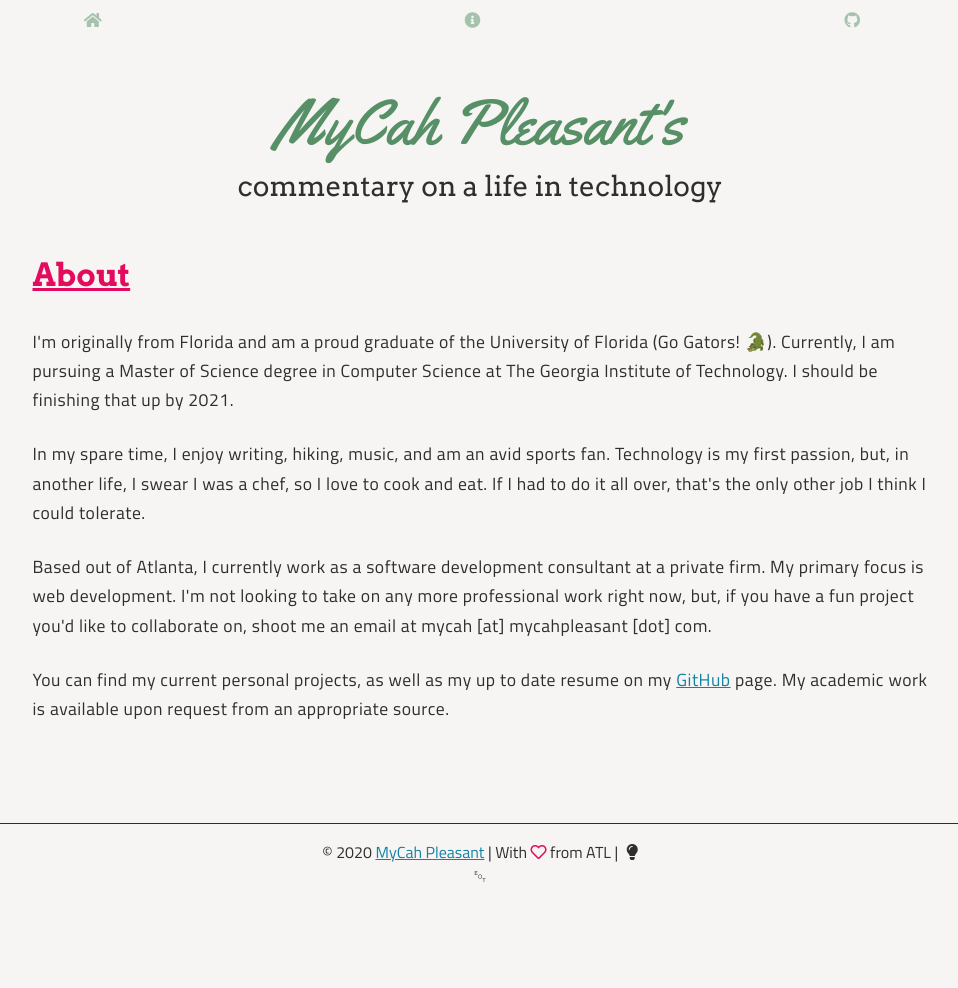
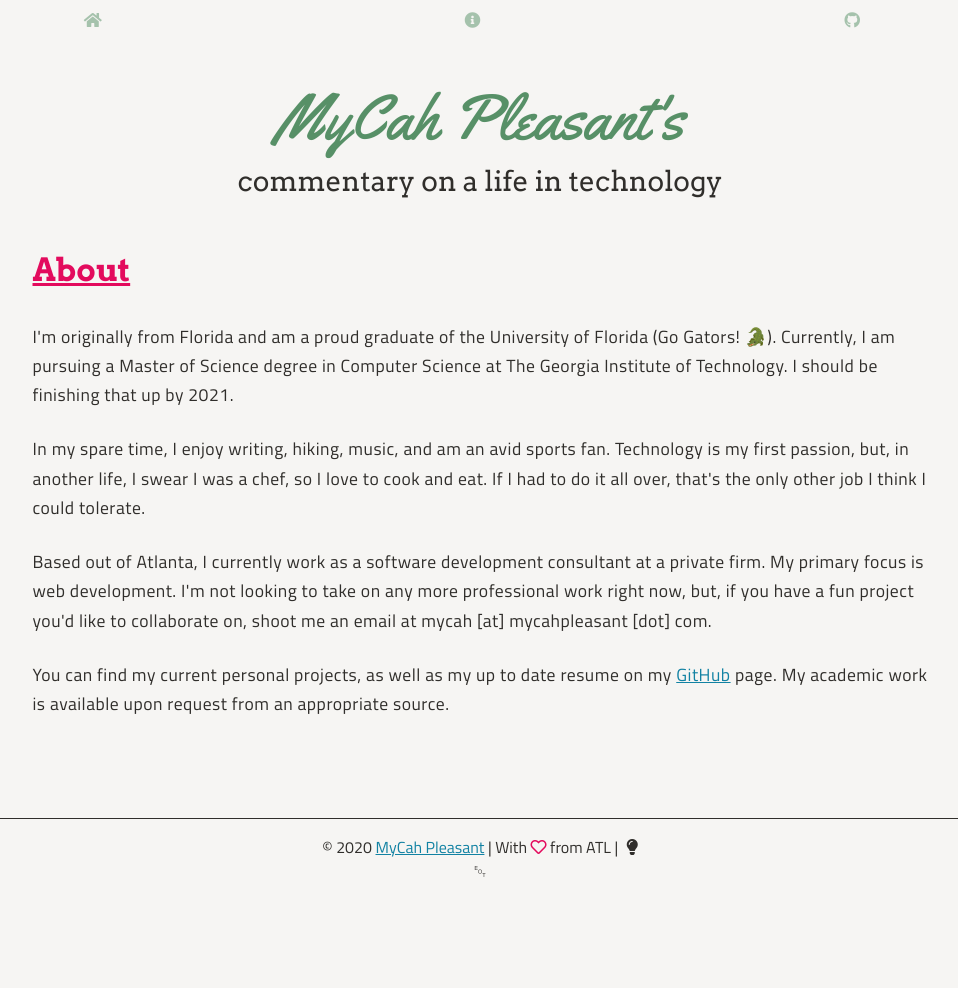
Before and after one commit to mycahp/mycahpleasant.com-jekyll, a Jekyll site: the page built from about.html, in a window 1280 px wide. Shown: the whole page, without its empty margins (160-1118 px from the left). Built offline with Jekyll 4.4.1, drawn with Linux system fonts in a browser that asks for light colours; nearby versions of some CDN libraries; comment, search, counter and statistics services are not loaded.

Commit message:
Update header.html

```diff
--- a/_includes/header.html
+++ b/_includes/header.html
@@ -18,7 +18,7 @@
 {% else %}
     <div id="header-sm" class="container-fluid">
         {% include menu.html %}
-        <div id="name" class="row" style="margin-top: 25px;">
+        <div id="name" class="row">
             <div class="container">
                 <div class="row justify-content-center align-items-center">
                     <div class="col-12 text-center" id="name">
```
